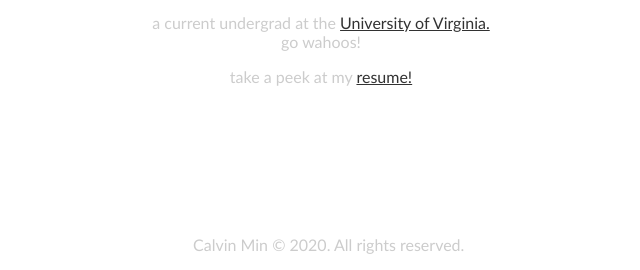
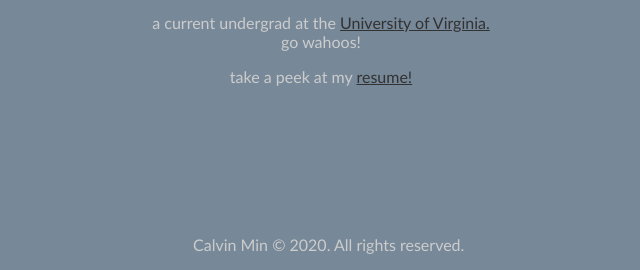
Before and after one commit to Calvinjmin/Portfolio, a plain HTML site: page index.html in a window 1280 px wide. Shown: the part 530-800 px from the top of the page, without its empty margins (319-959 px from the left). Drawn offline with Linux system fonts and the light colour scheme.

Commit message:
Aesthetic Update
Background Color - Soft Blue

```diff
--- a/index.css
+++ b/index.css
@@ -7,7 +7,7 @@ h1 {
 }
 
 body {
-    background-color:white;
+    background-color:#778899;
 }
 
 p {
```
